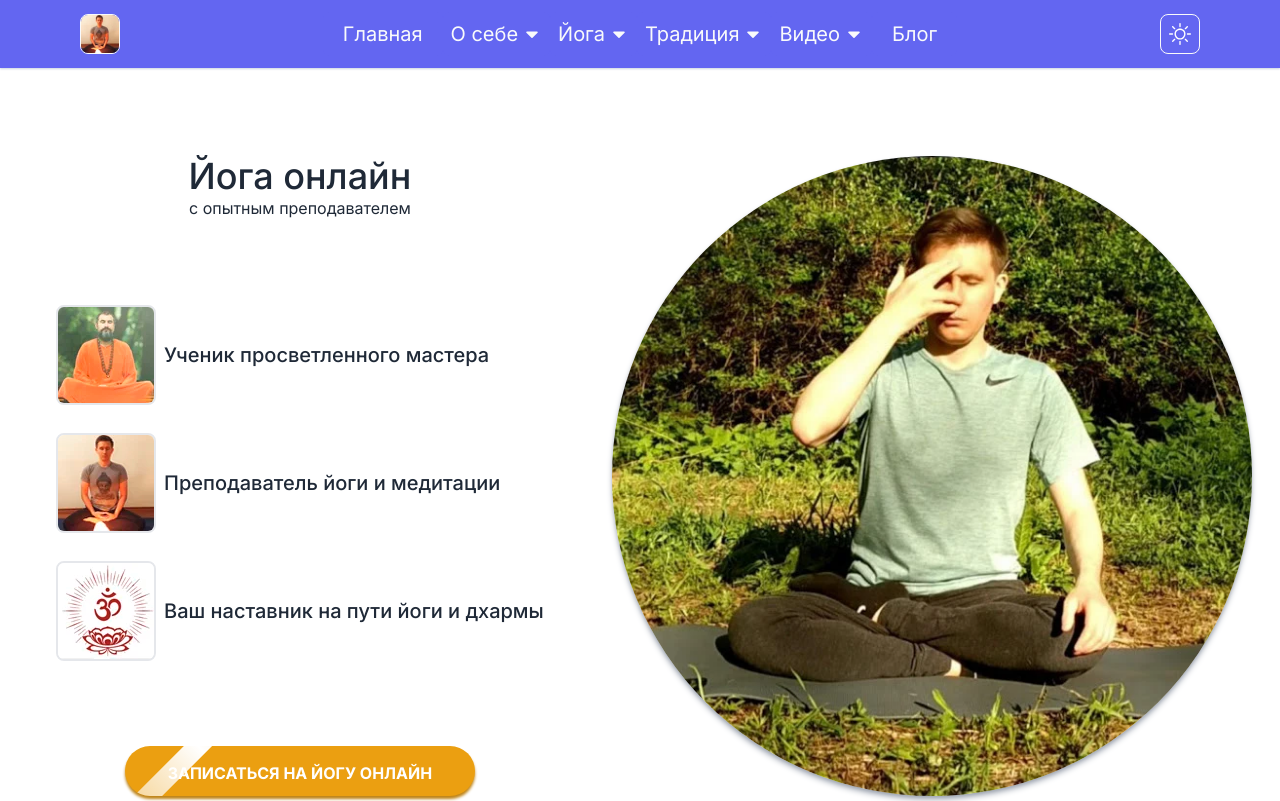
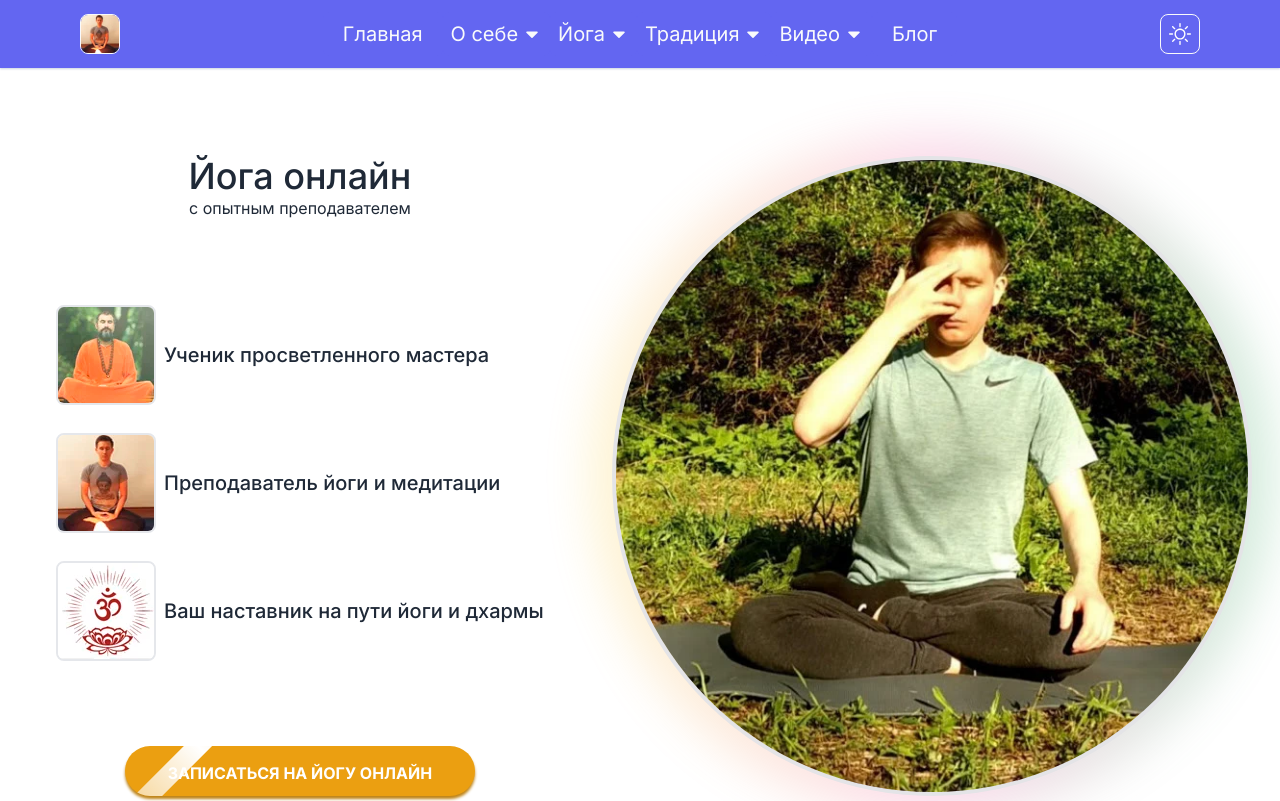
Before and after one commit to TimurTairov/tirthadeva.ru, a Next.js app: page /yoga/yogaonline in a window 1280 px wide. Shown: the top 801 px of the page. Built offline with nearby package versions, Linux system fonts and the light colour scheme.

Commit message:
commit 1.51

```diff
--- a/components/MyPhoto.jsx
+++ b/components/MyPhoto.jsx
@@ -2,12 +2,15 @@ import Image from 'next/image'
 
 const MyPhoto = ({ foto }) => {
   return (
-    <div>
+    <div className="relative">
+      <div className="absolute -inset-5">
+        <div className="w-full h-full rounded-full  mx-auto lg:mx-0 opacity-20 blur-xl bg-gradient-to-r from-yellow-400 via-pink-500 to-green-600"></div>
+      </div>
       <Image
         src={foto}
         alt="my foto"
         priority
-        className="mt-10 lg:mt-0 h-full w-full lg:w-[37rem] xl:w-[40rem] rounded-full shadow-md dark:shadow-lg shadow-gray-400 dark:shadow-gray-400"
+        className="relative mt-10 lg:mt-0 h-full w-full lg:w-[37rem] xl:w-[40rem] rounded-full border-4 border-zinc-200"
       />
     </div>
   )
```
